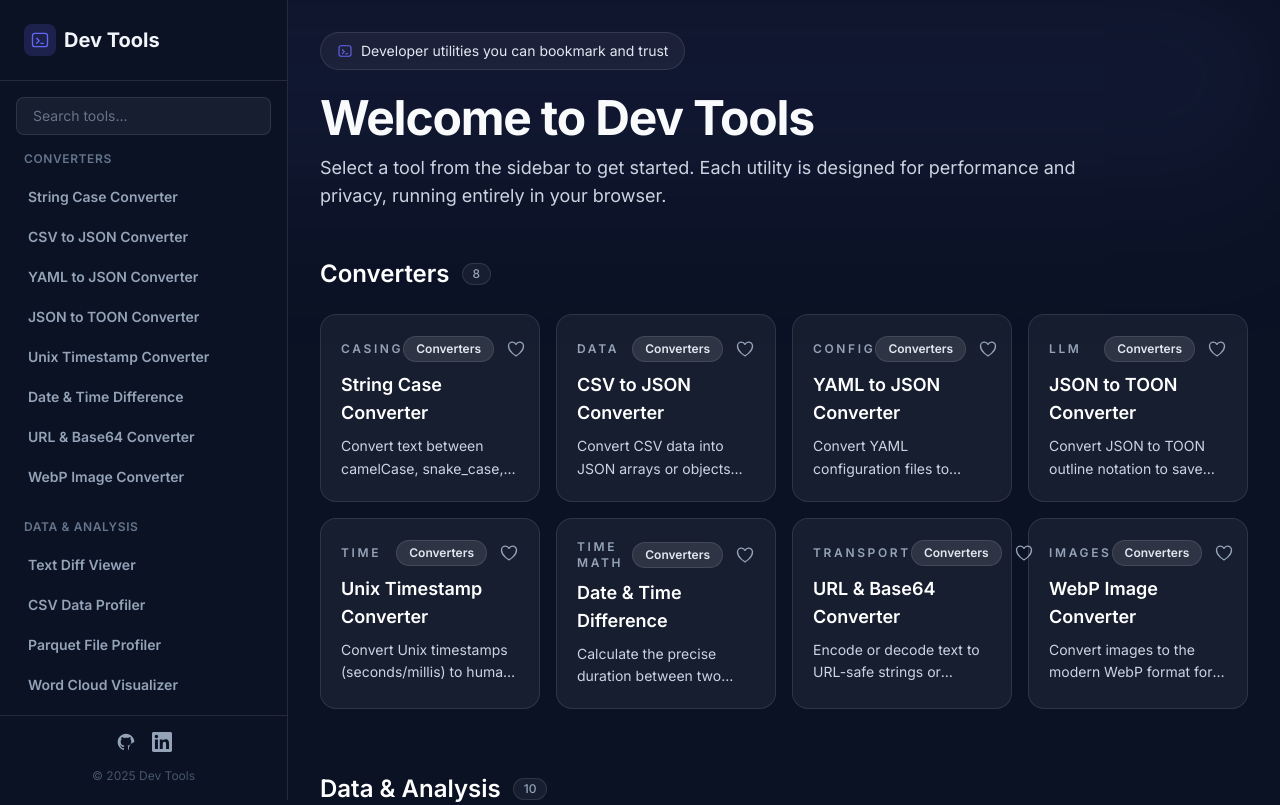
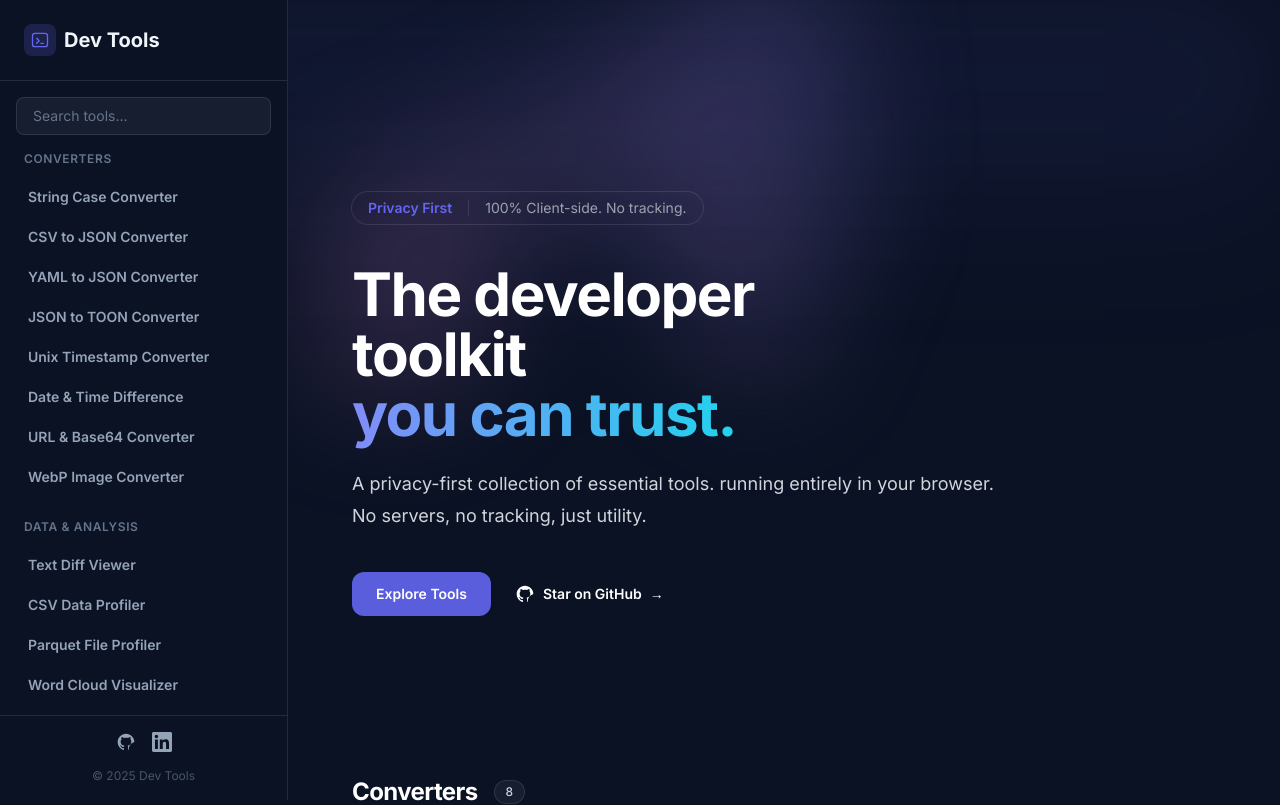
Before and after one commit to henryphchan/dev-tools, a Next.js app: page / in a window 1280 px wide. Shown: the top 805 px of the page. Built offline with nearby package versions, Linux system fonts and the light colour scheme.

Commit message:
modernise the landing page

```diff
--- a/app/page.tsx
+++ b/app/page.tsx
@@ -10,26 +10,70 @@ export default function Home() {
   const favoriteTools = tools.filter((tool) => favorites.includes(tool.id));
 
   return (
-    <div className="max-w-6xl mx-auto space-y-12">
-      <header className="space-y-6">
-        <div className="inline-flex items-center gap-2 rounded-full border border-white/10 bg-white/5 px-4 py-2 text-sm text-slate-200">
-          <Logo className="w-4 h-4 text-brand" />
-          Developer utilities you can bookmark and trust
+    <div className="relative isolate">
+      {/* Background gradients for hero */}
+      <div
+        className="absolute inset-x-0 -top-40 -z-10 transform-gpu overflow-hidden blur-3xl sm:-top-80"
+        aria-hidden="true"
+      >
+        <div
+          className="relative left-[calc(50%-11rem)] aspect-[1155/678] w-[36.125rem] -translate-x-1/2 rotate-[30deg] bg-gradient-to-tr from-[#ff80b5] to-[#9089fc] opacity-20 sm:left-[calc(50%-30rem)] sm:w-[72.1875rem]"
+          style={{
+            clipPath:
+              'polygon(74.1% 44.1%, 100% 61.6%, 97.5% 26.9%, 85.5% 0.1%, 80.7% 2%, 72.5% 32.5%, 60.2% 62.4%, 52.4% 68.1%, 47.5% 58.3%, 45.2% 34.5%, 27.5% 76.7%, 0.1% 64.9%, 17.9% 100%, 27.6% 76.8%, 76.1% 97.7%, 74.1% 44.1%)',
+          }}
+        />
       </div>
-        <div className="space-y-3">
-          <h1 className="text-4xl md:text-5xl font-bold tracking-tight text-slate-50">
-            Welcome to Dev Tools
+
+      <div className="mx-auto max-w-7xl px-6 lg:px-8 pb-24 pt-10 sm:pb-32 lg:flex lg:py-40 lg:items-center lg:gap-x-10 lg:justify-between">
+        <div className="mx-auto max-w-2xl lg:mx-0 lg:flex-auto">
+          <div className="flex">
+            <div className="relative flex items-center gap-x-4 rounded-full px-4 py-1 text-sm leading-6 text-gray-400 ring-1 ring-white/10 hover:ring-white/20 hover:bg-white/5 transition-all duration-300">
+              <span className="font-semibold text-brand">Privacy First</span>
+              <span className="h-4 w-px bg-white/10" aria-hidden="true" />
+              <div className="flex items-center gap-x-1">
+                100% Client-side. No tracking.
+              </div>
+            </div>
+          </div>
+          <h1 className="mt-10 max-w-lg text-4xl font-bold tracking-tight text-white sm:text-6xl font-display">
+            The developer toolkit <br />
+            <span className="text-transparent bg-clip-text bg-gradient-to-r from-indigo-400 to-cyan-400">
+              you can trust.
+            </span>
           </h1>
-          <p className="max-w-3xl text-lg text-slate-300">
-            Select a tool from the sidebar to get started. Each utility is designed for performance and privacy, running entirely in your browser.
+          <p className="mt-6 text-lg leading-8 text-gray-300">
+            A privacy-first collection of essential tools. running entirely in your browser.
+            <br />
+            No servers, no tracking, just utility.
           </p>
+          <div className="mt-10 flex items-center gap-x-6">
+            <a
+              href="#tools"
+              className="rounded-xl bg-brand/90 px-6 py-3 text-sm font-semibold text-white shadow-sm hover:bg-brand focus-visible:outline focus-visible:outline-2 focus-visible:outline-offset-2 focus-visible:outline-indigo-400 transition-all duration-300 hover:scale-105"
+            >
+              Explore Tools
+            </a>
+            <a href="https://github.com/henryphchan/dev-tools" target="_blank" className="text-sm font-semibold leading-6 text-white flex items-center gap-2 hover:text-brand transition-colors">
+              <GitHubIcon className="w-5 h-5" />
+              Star on GitHub <span aria-hidden="true">→</span>
+            </a>
           </div>
-      </header>
+        </div>
+      </div>
 
+      <div id="tools" className="mx-auto max-w-7xl px-6 lg:px-8 space-y-20 pb-24">
         {isLoaded && favoriteTools.length > 0 && (
-        <section className="space-y-6">
-          <h2 className="text-2xl font-semibold text-white">Favorite Tools</h2>
-          <div className="grid gap-4 sm:grid-cols-2 lg:grid-cols-3 xl:grid-cols-4">
+          <section className="space-y-8 animate-in fade-in slide-in-from-bottom-4 duration-700">
+            <div className="flex items-center gap-4 border-b border-white/10 pb-4">
+              <div className="p-2 rounded-lg bg-red-500/10 text-red-400">
+                <svg xmlns="http://www.w3.org/2000/svg" viewBox="0 0 24 24" fill="currentColor" className="w-6 h-6">
+                  <path d="M11.645 20.91l-.007-.003-.022-.012a15.247 15.247 0 01-.383-.218 25.18 25.18 0 01-4.244-3.17C4.688 15.36 2.25 12.174 2.25 8.25 2.25 5.322 4.714 3 7.688 3A5.5 5.5 0 0112 5.052 5.5 5.5 0 0116.313 3c2.973 0 5.437 2.322 5.437 5.25 0 3.925-2.438 7.111-4.739 9.256a25.175 25.175 0 01-4.244 3.17 15.247 15.247 0 01-.383.219l-.022.012-.007.004-.003.001a.752.752 0 01-.704 0l-.003-.001z" />
+                </svg>
+              </div>
+              <h2 className="text-2xl font-bold text-white tracking-tight">Your Favorites</h2>
+            </div>
+            <div className="grid gap-6 sm:grid-cols-2 lg:grid-cols-3 xl:grid-cols-4">
               {favoriteTools.map((tool) => (
                 <LandingToolCard key={tool.id} tool={tool} />
               ))}
@@ -37,7 +81,6 @@ export default function Home() {
           </section>
         )}
 
-      <div className="space-y-16">
         {Object.entries(
           tools.reduce((acc, tool) => {
             const category = tool.badge;
@@ -48,51 +91,53 @@ export default function Home() {
             return acc;
           }, {} as Record<string, typeof tools>)
         ).sort((a, b) => a[0].localeCompare(b[0])).map(([category, categoryTools]) => (
-          <section key={category} className="space-y-6">
-            <div className="flex items-center gap-3">
-              <h2 className="text-2xl font-semibold text-white">{category}</h2>
-              <span className="rounded-full bg-white/5 px-2.5 py-0.5 text-xs font-medium text-slate-400 border border-white/10">
+          <section key={category} className="space-y-8">
+            <div className="flex items-center gap-4 border-b border-white/5 pb-4">
+              <h2 className="text-2xl font-bold text-white tracking-tight">{category}</h2>
+              <span className="rounded-full bg-white/5 px-3 py-1 text-xs font-medium text-slate-300 ring-1 ring-inset ring-white/10">
                 {categoryTools.length}
               </span>
             </div>
 
-            <div className="grid gap-4 sm:grid-cols-2 lg:grid-cols-3 xl:grid-cols-4">
+            <div className="grid gap-6 sm:grid-cols-2 lg:grid-cols-3 xl:grid-cols-4">
               {categoryTools.map((tool) => (
                 <LandingToolCard key={tool.id} tool={tool} />
               ))}
             </div>
           </section>
         ))}
-      </div>
 
-      <section className="space-y-6 pt-6 border-t border-white/10">
-        <h2 className="text-2xl font-semibold text-white">Open Source</h2>
-        <div className="bg-white/5 border border-white/10 rounded-xl p-6">
-          <p className="text-slate-300 mb-6">
-            This project is open source and we welcome contributions from the community.
-            If you find a bug or have a suggestion, please create an issue on GitHub.
+        <section className="relative overflow-hidden rounded-3xl bg-slate-900 border border-white/10 p-8 sm:p-14">
+          <div className="absolute inset-0 bg-[radial-gradient(45rem_50rem_at_top,theme(colors.indigo.500),theme(colors.slate.900))] opacity-20" />
+          <div className="relative max-w-2xl mx-auto text-center space-y-8">
+            <h2 className="text-3xl font-bold tracking-tight text-white sm:text-4xl text-balance">
+              Open source and community driven
+            </h2>
+            <p className="text-lg leading-8 text-slate-300 text-balance">
+              Dev Tools is free and open source. We welcome contributions, bug reports, and feature requests.
+              Help us make developer life a little bit easier.
             </p>
-          <div className="flex flex-wrap gap-4">
+            <div className="flex items-center justify-center gap-x-6">
               <a
                 href="https://github.com/henryphchan/dev-tools/"
                 target="_blank"
                 rel="noopener noreferrer"
-              className="inline-flex items-center gap-2 px-4 py-2 bg-white/10 hover:bg-white/20 text-slate-200 rounded-lg transition-colors font-medium"
+                className="rounded-xl bg-white px-6 py-3 text-sm font-semibold text-slate-900 shadow-sm hover:bg-slate-200 focus-visible:outline focus-visible:outline-2 focus-visible:outline-offset-2 focus-visible:outline-white transition-colors"
               >
-              <GitHubIcon className="w-5 h-5" />
                 View on GitHub
               </a>
               <a
                 href="https://github.com/henryphchan/dev-tools/issues"
                 target="_blank"
                 rel="noopener noreferrer"
-              className="inline-flex items-center gap-2 px-4 py-2 bg-brand/10 hover:bg-brand/20 text-brand rounded-lg transition-colors font-medium border border-brand/20"
+                className="text-sm font-semibold leading-6 text-white hover:text-brand transition-colors"
               >
-              Report an Issue
+                Report an Issue <span aria-hidden="true">→</span>
               </a>
             </div>
           </div>
         </section>
+      </div>
     </div >
   );
 }
--- a/components/LandingToolCard.tsx
+++ b/components/LandingToolCard.tsx
@@ -14,34 +14,54 @@ export function LandingToolCard({ tool }: LandingToolCardProps) {
     const favorite = isFavorite(tool.id);
 
     return (
-        <div className="group relative block rounded-2xl border border-white/10 bg-white/5 p-5 hover:border-brand/40 hover:bg-brand/5 transition h-full">
+        <div className="group relative block h-full">
+            {/* Hover gradient background effect */}
+            <div className="absolute -inset-px rounded-2xl bg-gradient-to-r from-brand/50 to-indigo-500/50 opacity-0 group-hover:opacity-100 transition duration-500 blur-sm group-hover:blur-md" aria-hidden="true" />
+
+            <div className="relative h-full flex flex-col justify-between rounded-2xl border border-white/5 bg-slate-900/90 p-6 shadow-2xl backdrop-blur-xl transition-colors group-hover:bg-slate-900/80">
                 <Link
                     href={`/tools/${tool.slug}`}
-                className="absolute inset-0 z-0"
+                    className="absolute inset-0 z-0 rounded-2xl focus:outline-none focus:ring-2 focus:ring-brand/50 focus:ring-offset-2 focus:ring-offset-slate-900"
                     aria-label={`Open ${tool.title}`}
                 />
-            <div className="relative z-10 flex flex-col h-full justify-between gap-4 pointer-events-none">
-                <div className="space-y-2">
+
+                <div className="relative z-10 flex flex-col gap-4 pointer-events-none">
                     <div className="flex items-center justify-between">
-                        <span className="text-xs uppercase tracking-[0.22em] text-slate-400 font-semibold">{tool.accent}</span>
-                        <div className="flex items-center gap-2 pointer-events-auto">
-                            <span className="badge group-hover:bg-brand/20 group-hover:text-brand transition-colors">{tool.badge}</span>
+                        <div className="flex items-center gap-2">
+                            {/* Small accent pill */}
+                            <span className="inline-flex items-center rounded-md bg-white/5 px-2 py-1 text-xs font-medium text-indigo-300 ring-1 ring-inset ring-white/10 group-hover:text-indigo-200 transition-colors">
+                                {tool.accent}
+                            </span>
+                        </div>
+
                         <button
                             onClick={(e) => {
                                 e.preventDefault();
                                 toggleFavorite(tool.id, e);
                             }}
-                                className="text-slate-400 hover:text-brand transition-colors p-1 -mr-1"
+                            className="pointer-events-auto p-2 -mr-2 text-slate-500 hover:text-red-500 transition-colors bg-transparent rounded-full hover:bg-white/5"
                             type="button"
+                            aria-label={favorite ? "Remove from favorites" : "Add to favorites"}
                         >
                             {favorite ? <HeartSolidIcon className="w-5 h-5 text-red-500" /> : <HeartIcon className="w-5 h-5" />}
                         </button>
                     </div>
+
+                    <div className="space-y-2">
+                        <h3 className="text-xl font-bold text-white group-hover:text-brand transition-colors tracking-tight">
+                            {tool.title}
+                        </h3>
+                        <p className="text-sm text-slate-400 leading-relaxed line-clamp-3">
+                            {tool.description}
+                        </p>
                     </div>
-                    <h3 className="text-lg font-semibold text-white group-hover:text-brand transition-colors">{tool.title}</h3>
-                    <p className="text-sm text-slate-300 leading-relaxed line-clamp-2">{tool.description}</p>
                 </div>
 
+                <div className="relative z-10 mt-6 flex items-center gap-2 pointer-events-none opacity-0 group-hover:opacity-100 transition-opacity duration-300 transform translate-y-2 group-hover:translate-y-0">
+                    <span className="text-brand text-sm font-semibold flex items-center">
+                        Open Tool <span className="ml-1">→</span>
+                    </span>
+                </div>
             </div>
         </div>
     );
```
Lines whose indentation alone changed are shown as unchanged.
